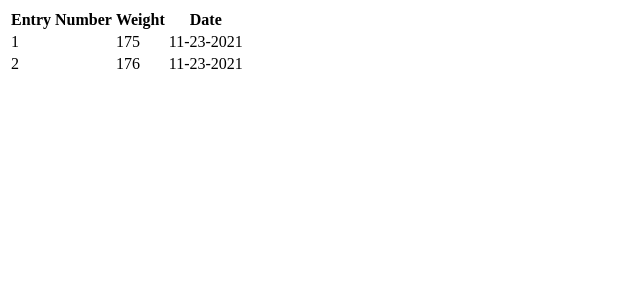
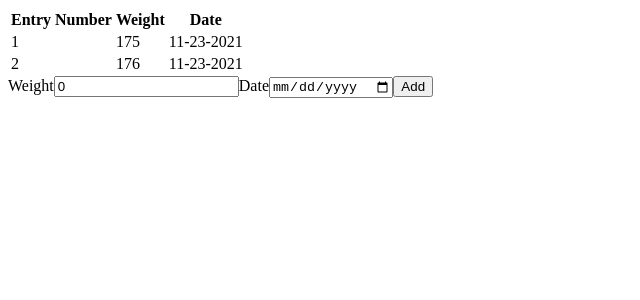
Before and after one commit to Philipwong76/dcc-react-demo, a React (Create React App) app: page / in a window 1280 px wide. Shown: the top 300 px of the page, without its empty margins (0-640 px from the left). Built offline with nearby package versions, Linux system fonts and the light colour scheme.

Commit message:
Completed Entryform Component

```diff
--- a/src/App.js
+++ b/src/App.js
@@ -1,13 +1,21 @@
 import React, { useState } from 'react';
 import DisplayEntries from './Components/DisplayEntries/DisplayEntries';
+import AddEntryForm from './Components/AddEntry/AddEntryForm';
 
 function App() {
 
   const [entries, setEntries] = useState([{weight: 175, date: '11-23-2021'}, {weight: 176, date: '11-23-2021'}])
 
+  function addNewEntry(entry){
+    let tempEntries = [...entries, entry];
+
+    setEntries(tempEntries);
+  }
+
   return (
     <div>
       <DisplayEntries parentEntries={entries} />
+      <AddEntryForm AddNewEntryProperty={addNewEntry} />
 
     </div>
   );
--- /dev/null
+++ b/src/Components/AddEntry/AddEntryForm.jsx
@@ -0,0 +1,30 @@
+import React, { useState } from 'react';
+
+
+const AddEntryForm = (props) => {
+
+    const [weight, setWeight] = useState(0);
+    const [date, setDate] =useState('');
+
+    function handleSumbit(event) {
+        event.preventDefault();
+        let newEntry = {
+            weight: weight,
+            date: date
+        };
+        console.log(newEntry);
+        props.AddNewEntryProperty(newEntry)
+    }
+
+    return (
+        <form onSubmit={handleSumbit}>
+            <label>Weight</label>
+            <input type='number' value={weight} onChange={(event) => setWeight(parseFloat(event.target.value))}/>
+            <label>Date</label>
+            <input type ='date' value={date} onChange={(event) => setDate(event.target.value)}/>
+            <button type='submit'>Add</button>
+        </form>
+     );
+}
+
+export default AddEntryForm;
```
